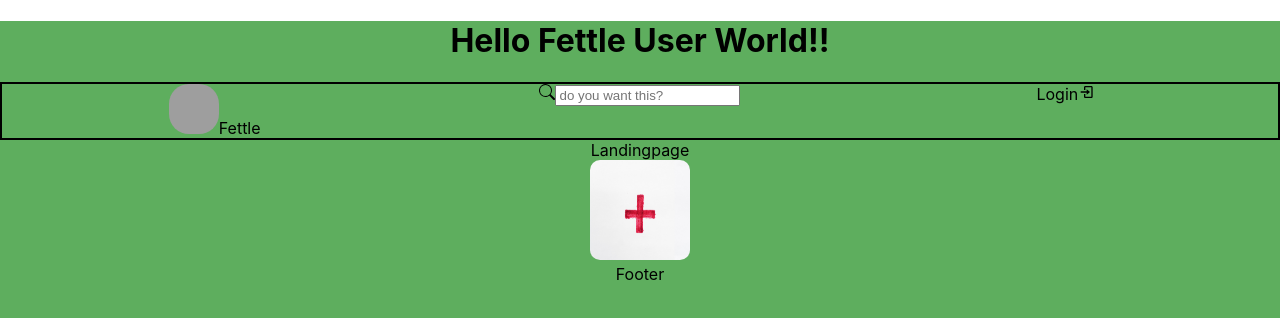
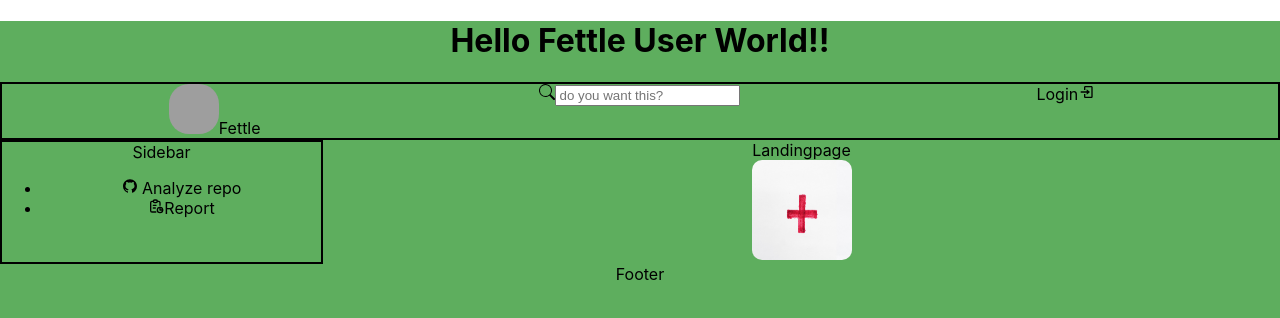
Before and after one commit to fidildev/fettle-ui, a React (Create React App) app: page / in a window 1280 px wide. Shown: the top 318 px of the page. Built offline with nearby package versions, Linux system fonts and the light colour scheme; grey boxes are pictures that could not be loaded.

Commit message:
added sidebar

```diff
--- a/src/App.css
+++ b/src/App.css
@@ -2,6 +2,11 @@
   text-align: center;
   background-color: rgb(94, 174, 94);
   height: 100vh;
+  }
+
+.app-container{
+  text-align: center;
+  display: flex;
   }
 
 @media (prefers-reduced-motion: no-preference) {
--- a/src/App.js
+++ b/src/App.js
@@ -2,16 +2,17 @@ import './App.css';
 import Header from './components/header/Header';
 import Landingpage from './components/landingpage/Landingpage';
 import Footer from './components/footer/Footer';
+import Sidebar from './components/sidebar/Sidebar';
 
 function App() {
   return (
     <div className="App">
         <h1>Hello Fettle User World!!</h1>
         <Header />
-        <Landingpage />
+        <div className='app-container'>
+          <Sidebar />
+          <Landingpage />
 
-        <div >
-          <img src='/assets/redcross.jpg' className='app-image'/>
         </div>
         <Footer />
     </div>
--- a/src/components/landingpage/Landingpage.jsx
+++ b/src/components/landingpage/Landingpage.jsx
@@ -1,8 +1,14 @@
 import React from 'react'
+import './landingpage.css'
 
 function Landingpage() {
   return (
-    <div className='landingpage-container'>Landingpage</div>
+    <div className='landingpage-container'>Landingpage
+      <div >
+        <img src='/assets/redcross.jpg' className='app-image'/>
+      </div>
+
+    </div>
   )
 }
 
--- a/src/components/landingpage/landingpage.css
+++ b/src/components/landingpage/landingpage.css
@@ -1,3 +1,4 @@
 .landingpage-container{
-
+    text-align: center;
+    flex:9;
 }
--- /dev/null
+++ b/src/components/sidebar/Sidebar.jsx
@@ -0,0 +1,22 @@
+import React from 'react'
+import { AiOutlineGithub } from 'react-icons/ai';
+import { TbReport } from 'react-icons/tb';
+import './sidebar.css'
+
+function Sidebar() {
+  return (
+    <div className='sidebar-container'>Sidebar
+        <ul className="sidebar-list">
+            <li className="sidebar-item">
+                <AiOutlineGithub /> Analyze repo
+             </li>
+            <li className="sidebar-item">
+                <TbReport />Report
+            </li>
+        </ul>
+
+    </div>
+  )
+}
+
+export default Sidebar
--- /dev/null
+++ b/src/components/sidebar/sidebar.css
@@ -0,0 +1,4 @@
+.sidebar-container{
+    flex:3;
+    border: 2px solid black;
+}
```
